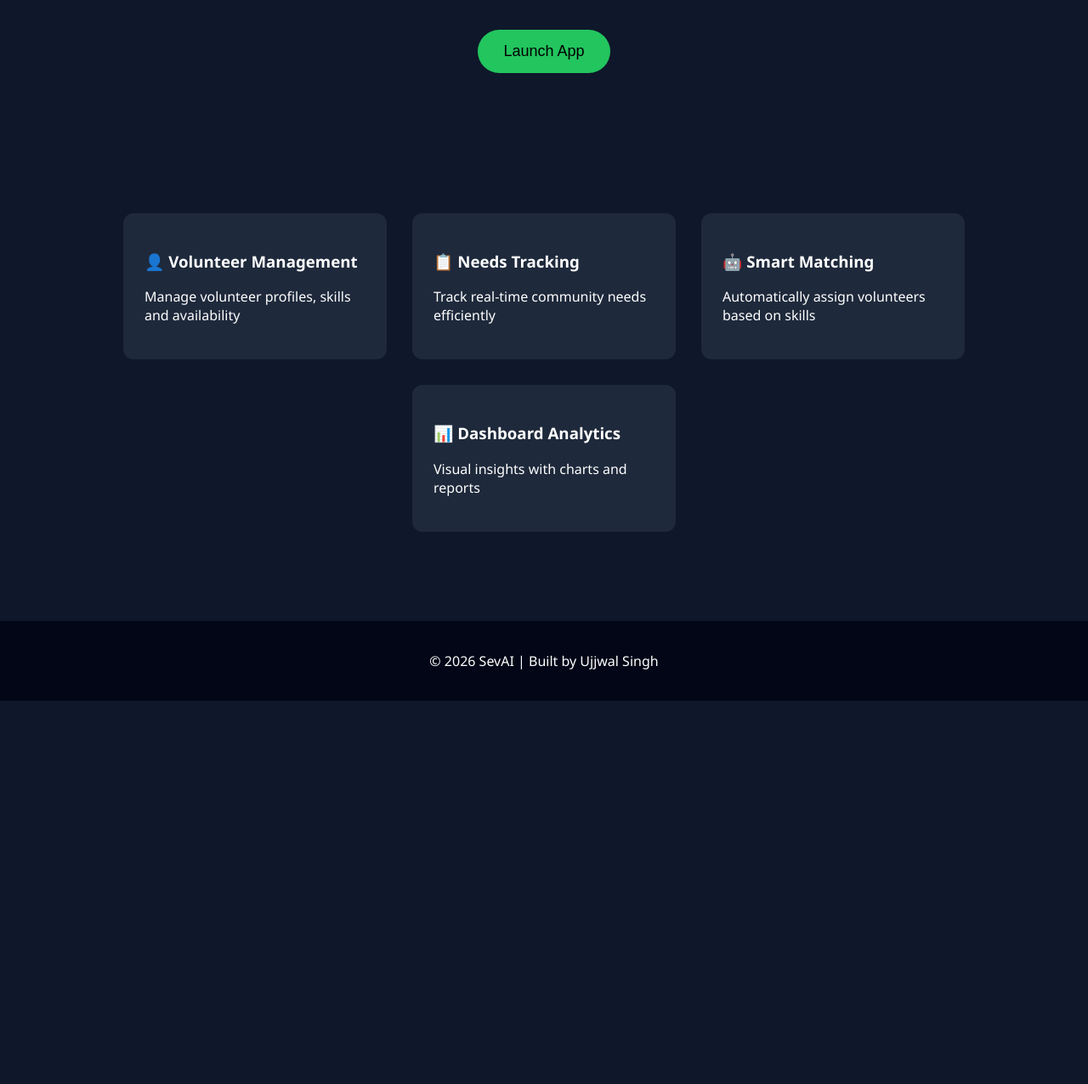
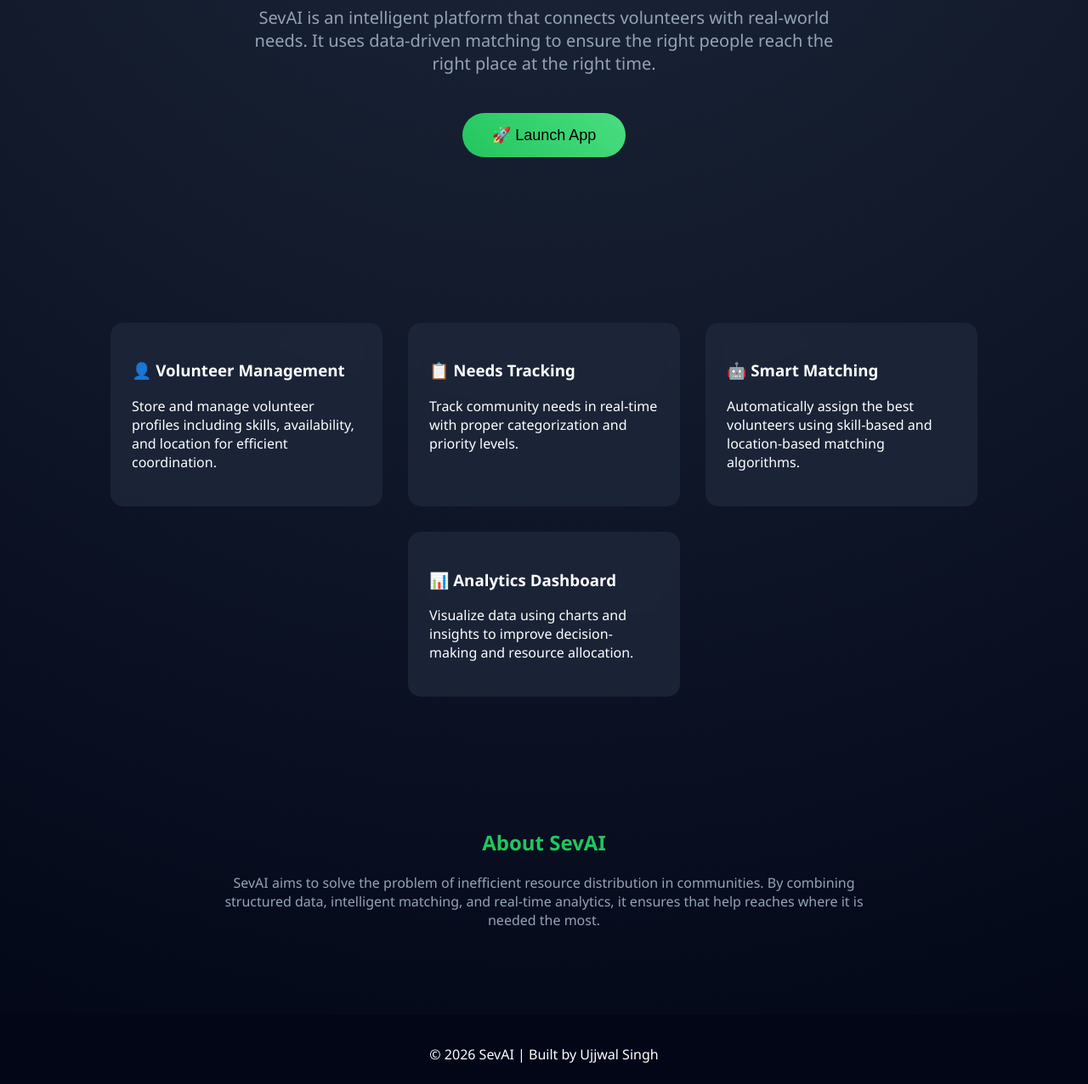
Before and after one commit to ujjwal8349/sevai-landingpage, a plain HTML site: page index.html in a window 1280 px wide. Shown: the part 375-1651 px from the top of the page at 85% size. Before the commit the page ends 1200 px from the top, so only its background shows below. Drawn offline with Linux system fonts and the light colour scheme.

Commit message:
Update index.html

```diff
--- a/index.html
+++ b/index.html
@@ -8,8 +8,9 @@
 body {
   margin: 0;
   font-family: 'Segoe UI', sans-serif;
-  background: #0f172a;
+  background: radial-gradient(circle at top, #1e293b, #020617);
   color: white;
+  overflow-x: hidden;
 }
 
 /* NAVBAR */
@@ -17,42 +18,54 @@ body {
   display: flex;
   justify-content: space-between;
   padding: 20px 50px;
-  background: #020617;
+  background: rgba(2,6,23,0.8);
+  backdrop-filter: blur(10px);
 }
 .nav h2 {
   color: #22c55e;
 }
 .nav a {
-  color: white;
+  color: #cbd5f5;
   text-decoration: none;
   margin-left: 20px;
+  transition: 0.3s;
+}
+.nav a:hover {
+  color: #22c55e;
 }
 
 /* HERO */
 .hero {
   text-align: center;
-  padding: 100px 20px;
+  padding: 120px 20px;
 }
 .hero h1 {
-  font-size: 50px;
+  font-size: 55px;
 }
 .hero span {
   color: #22c55e;
 }
 .hero p {
-  margin-top: 10px;
-  font-size: 18px;
+  margin-top: 15px;
+  font-size: 20px;
   color: #94a3b8;
+  max-width: 700px;
+  margin-left: auto;
+  margin-right: auto;
 }
 
 .btn {
-  margin-top: 20px;
-  padding: 15px 30px;
-  background: #22c55e;
+  margin-top: 25px;
+  padding: 15px 35px;
+  background: linear-gradient(45deg, #22c55e, #4ade80);
   border: none;
   border-radius: 30px;
   font-size: 18px;
   cursor: pointer;
+  transition: 0.3s;
+}
+.btn:hover {
+  transform: scale(1.05);
 }
 
 /* FEATURES */
@@ -60,20 +73,35 @@ body {
   display: flex;
   justify-content: center;
   flex-wrap: wrap;
-  padding: 50px;
+  padding: 60px;
 }
 
 .card {
-  background: #1e293b;
+  background: rgba(30,41,59,0.8);
+  backdrop-filter: blur(10px);
   margin: 15px;
   padding: 25px;
-  width: 260px;
-  border-radius: 12px;
+  width: 270px;
+  border-radius: 15px;
   transition: 0.3s;
 }
 .card:hover {
-  transform: translateY(-8px);
-  background: #334155;
+  transform: translateY(-10px);
+  background: rgba(51,65,85,0.9);
+}
+
+/* ABOUT */
+.about {
+  text-align: center;
+  padding: 60px 20px;
+}
+.about h2 {
+  color: #22c55e;
+}
+.about p {
+  max-width: 800px;
+  margin: auto;
+  color: #94a3b8;
 }
 
 /* FOOTER */
@@ -102,32 +130,45 @@ body {
 <!-- HERO -->
 <div class="hero">
   <h1>Smart <span>Resource Allocation</span></h1>
-  <p>Connecting Volunteers with Real Needs using Intelligent Matching</p>
+  <p>
+    SevAI is an intelligent platform that connects volunteers with real-world needs.
+    It uses data-driven matching to ensure the right people reach the right place at the right time.
+  </p>
 
-  <button class="btn" onclick="launchApp()">Launch App</button>
+  <button class="btn" onclick="launchApp()">🚀 Launch App</button>
 </div>
 
 <!-- FEATURES -->
 <div class="features">
   <div class="card">
     <h3>👤 Volunteer Management</h3>
-    <p>Manage volunteer profiles, skills and availability</p>
+    <p>Store and manage volunteer profiles including skills, availability, and location for efficient coordination.</p>
   </div>
 
   <div class="card">
     <h3>📋 Needs Tracking</h3>
-    <p>Track real-time community needs efficiently</p>
+    <p>Track community needs in real-time with proper categorization and priority levels.</p>
   </div>
 
   <div class="card">
     <h3>🤖 Smart Matching</h3>
-    <p>Automatically assign volunteers based on skills</p>
+    <p>Automatically assign the best volunteers using skill-based and location-based matching algorithms.</p>
   </div>
 
   <div class="card">
-    <h3>📊 Dashboard Analytics</h3>
-    <p>Visual insights with charts and reports</p>
+    <h3>📊 Analytics Dashboard</h3>
+    <p>Visualize data using charts and insights to improve decision-making and resource allocation.</p>
   </div>
+</div>
+
+<!-- ABOUT -->
+<div class="about">
+  <h2>About SevAI</h2>
+  <p>
+    SevAI aims to solve the problem of inefficient resource distribution in communities.
+    By combining structured data, intelligent matching, and real-time analytics,
+    it ensures that help reaches where it is needed the most.
+  </p>
 </div>
 
 <!-- FOOTER -->
```
